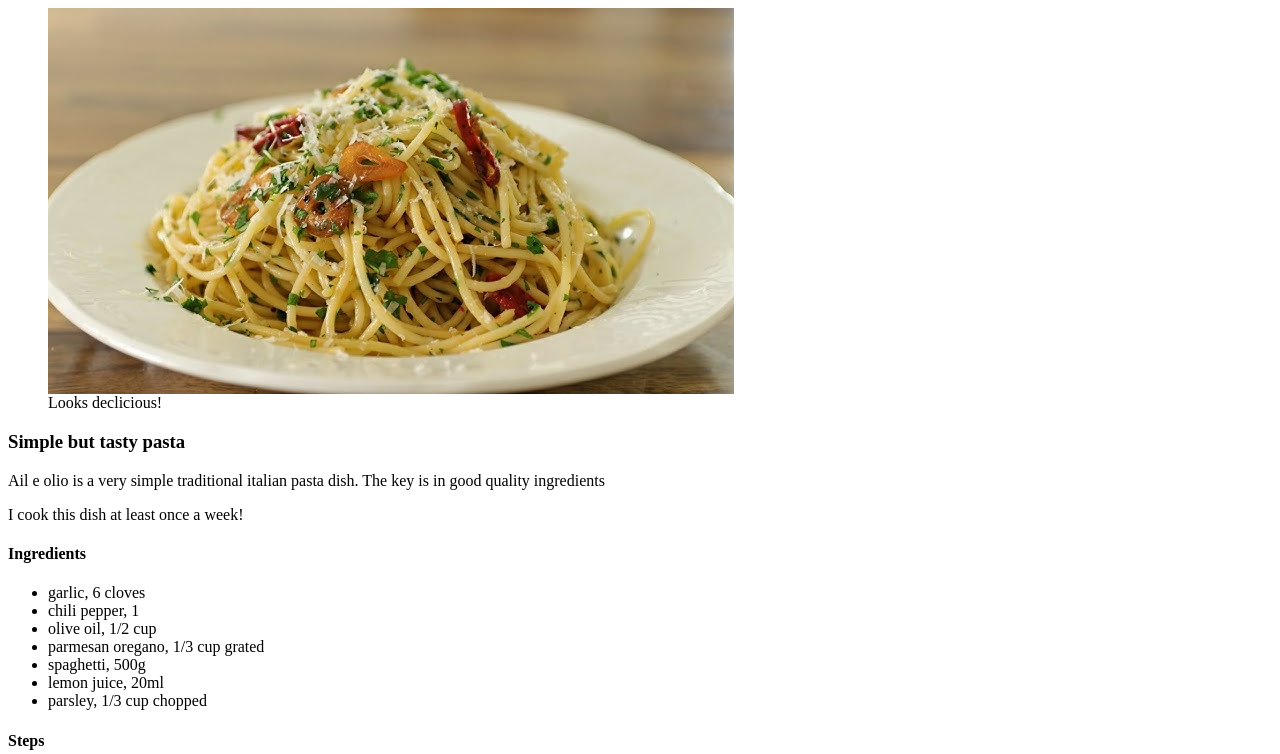
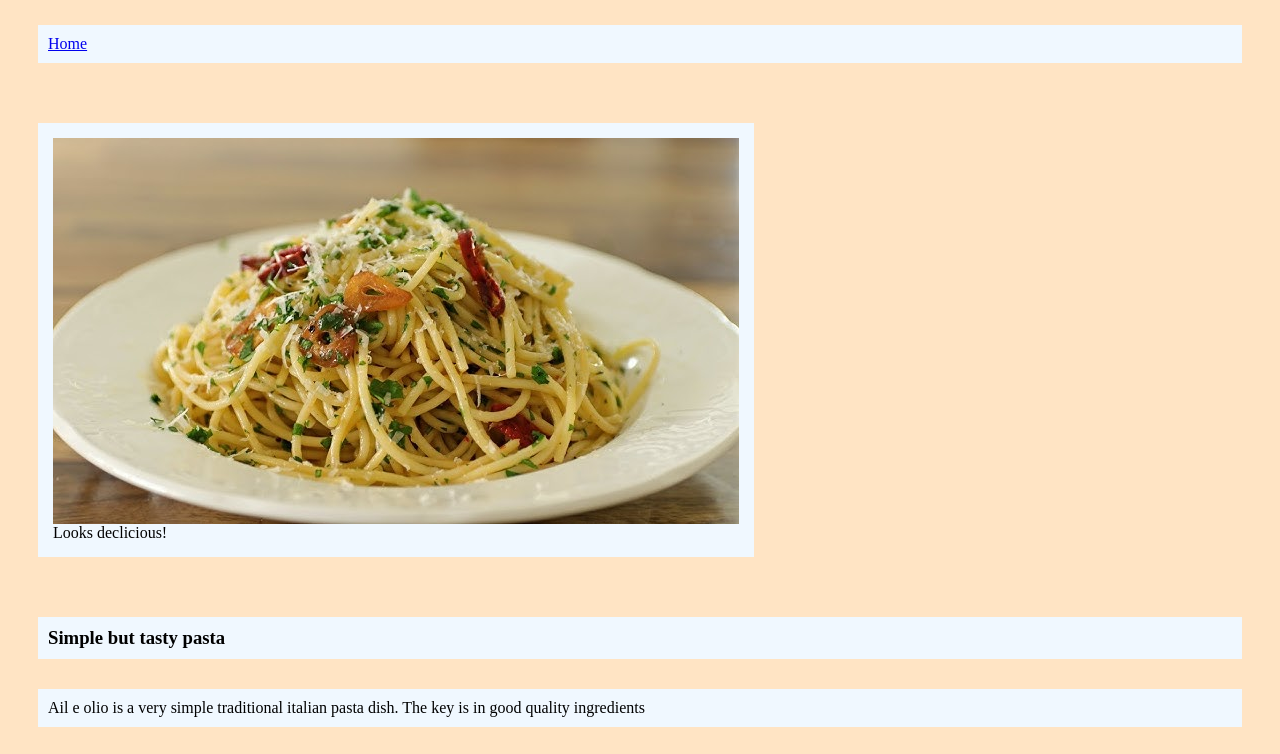
Before and after one commit to AstredStar/odin-recipes, a plain HTML site: page recipes/ail-e-olio.html in a window 1280 px wide. Shown: the part 92-846 px from the top of the page. Drawn offline with Linux system fonts and the light colour scheme.

Commit message:
Add styles for recipes

```diff
--- a/recipes/ail-e-olio.html
+++ b/recipes/ail-e-olio.html
@@ -3,6 +3,7 @@
     <head>
         <title>Ail e Olio</title>
         <meta charset="UTF-8">
+        <link rel="stylesheet" href="../styles.css">
     </head>
 
     <body>
--- /dev/null
+++ b/styles.css
@@ -0,0 +1,34 @@
+body{
+    background-color: bisque;
+}
+
+
+
+body>*{
+    background-color: aliceblue;
+    margin: 30px;
+    padding: 10px;
+    width: auto;
+}
+
+ul,ol{
+    background-color: aliceblue;
+    margin: 30px;
+    margin-top: 0px;
+    padding: 10px;
+    padding-left: 25px;
+    width: auto;
+}
+
+ol{
+    padding-left:30px;
+}
+
+figure{
+    display:inline-block;
+    padding:15px;
+}
+
+h4{
+    margin-bottom:0px;
+}
```
Also changed, not shown: index.html (+1 -0 lines), recipes/nightshade-stew.html (+1 -0 lines), recipes/poutine.html (+1 -0 lines).
